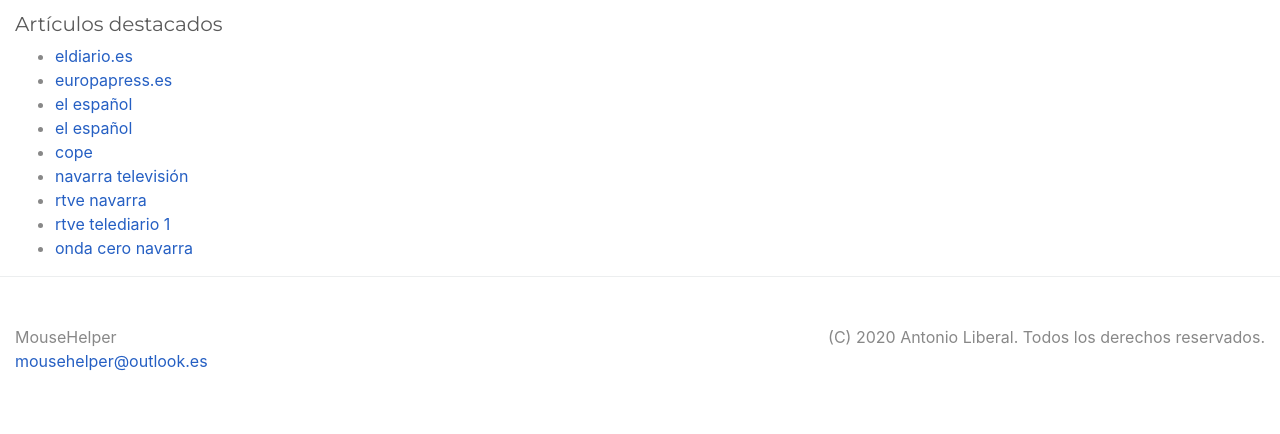
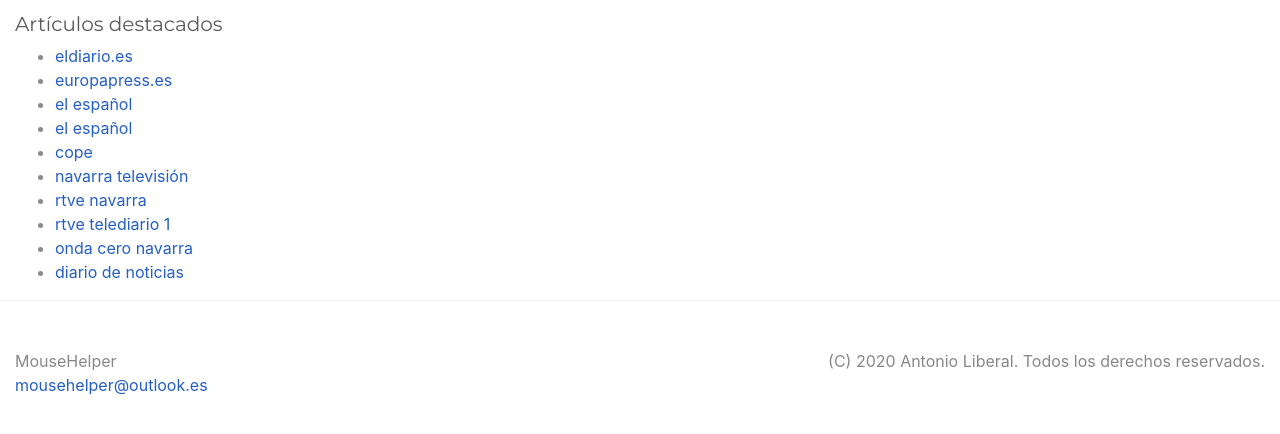
Before and after one commit to clssystem/MouseHelperWeb, a Jekyll site: the page built from mentions.md, in a window 1280 px wide, cut to the strip 482-943 px from the top of the page. Shown: the top 434 px of the strip. Built offline with Jekyll 4.4.1, drawn with Linux system fonts in a browser that asks for light colours; a style sheet for code colours, icons or effects is not loaded.

Commit message:
Update mentions.md

```diff
--- a/mentions.md
+++ b/mentions.md
@@ -24,3 +24,4 @@
 * [rtve navarra](https://twitter.com/RTVENavarra/status/1326175955593859072?s=08)
 * [rtve telediario 1](https://www.rtve.es/alacarta/videos/telediario/15-horas-11-11-20/5711260)
 * [onda cero navarra](https://www.ondacero.es/emisoras/navarra/pamplona/audios-podcast/noticias-mediodia-navarra/noticias-mediodia-navarra-11112020_202011115fabd3e90e37c40001001811.html)
+* [diario de noticias](https://amp.diariodenavarra.es/noticias/navarra/2020/11/10/un-navarro-con-parkinson-disena-programa-para-manejar-raton-707678-300.html)
```
